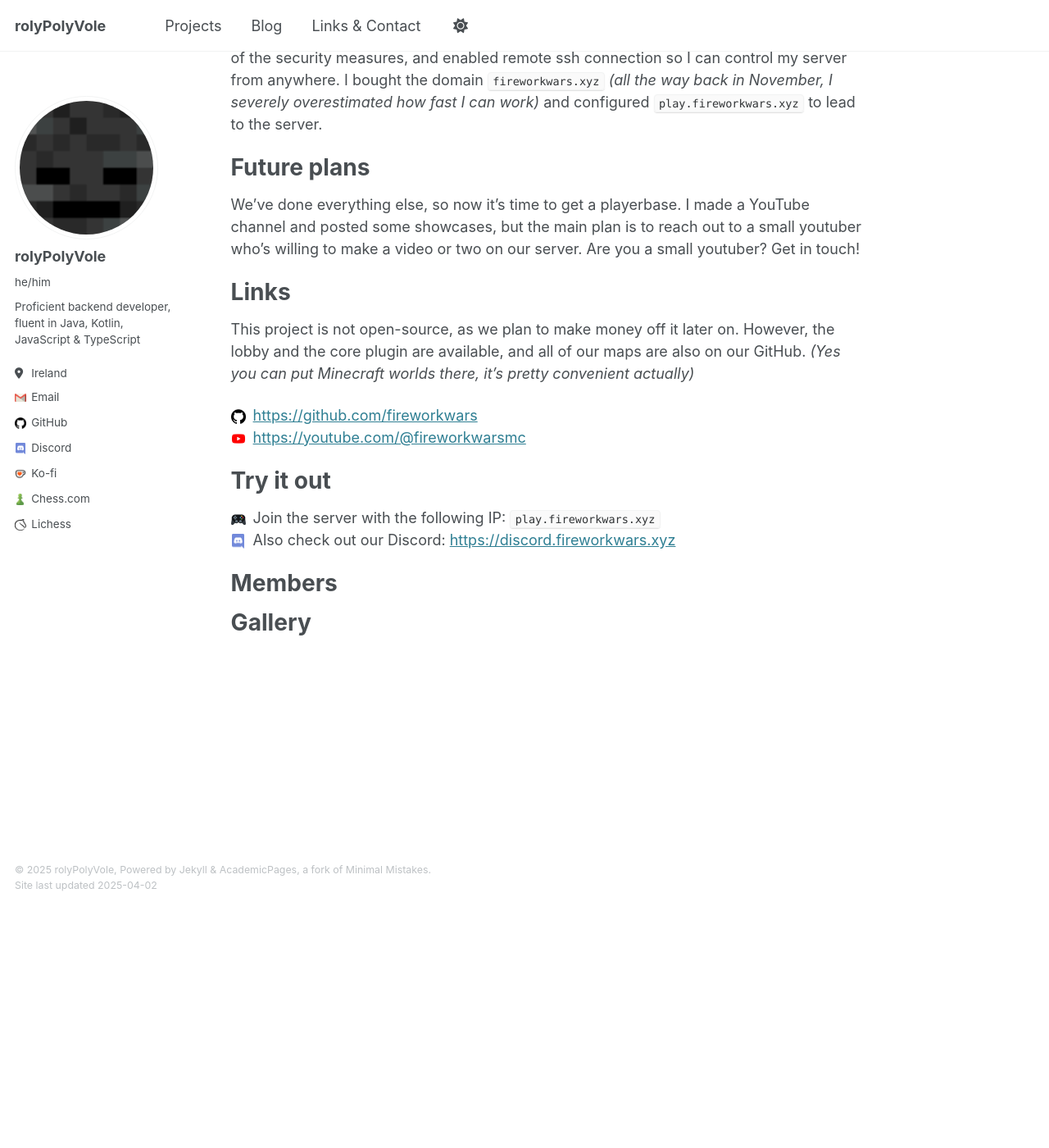
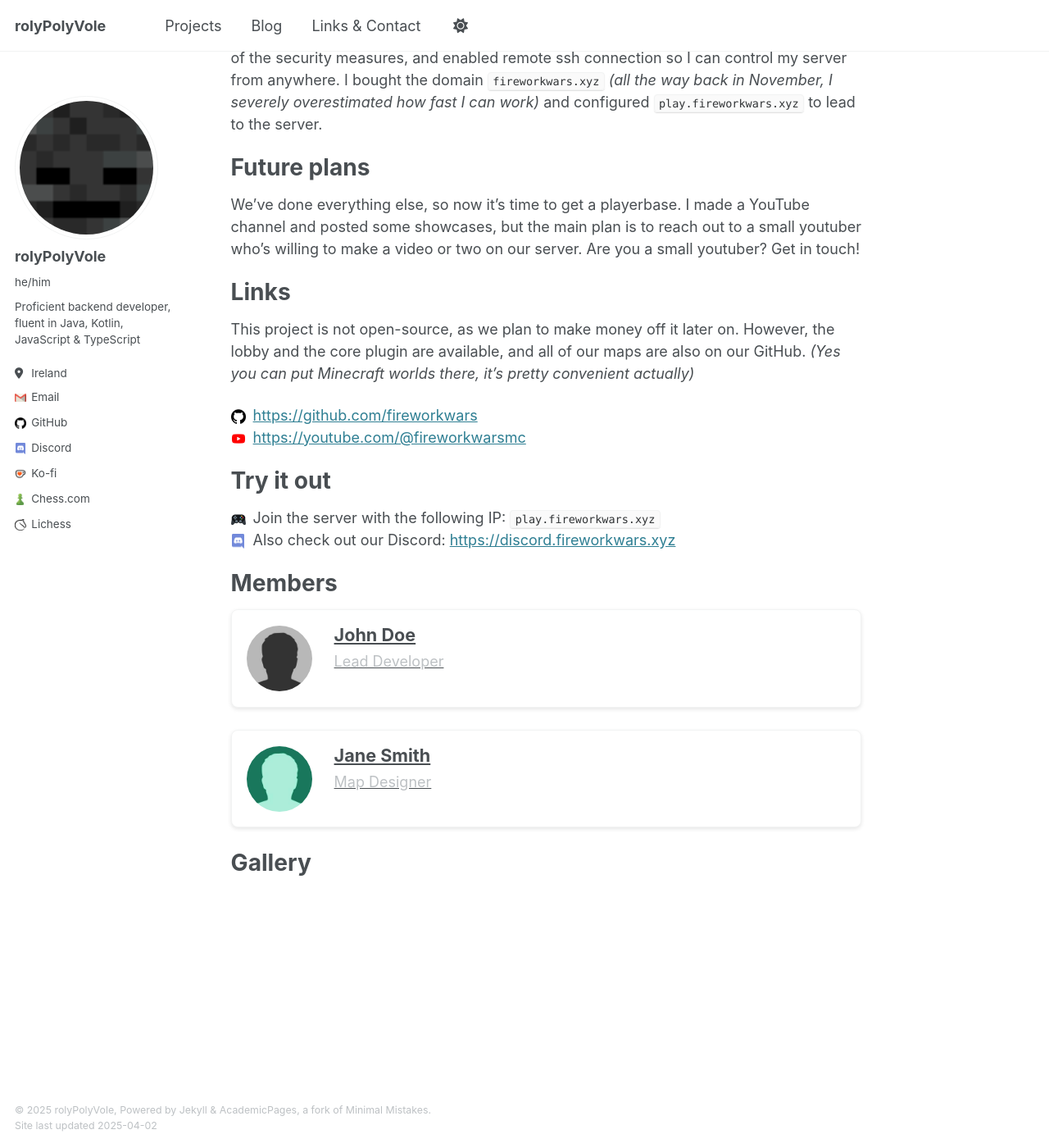
Before and after one commit to rolyPolyVole/rolyPolyVole.github.io, a Jekyll site: the page built from _projects/firework-wars.md, in a window 1280 px wide and 1400 px high, scrolled down 2278 px. Shown: the whole window at 82% size. Built offline with Jekyll 4.4.1, drawn with Linux system fonts in a browser that asks for light colours; before the commit the page ends 3385 px from its top, so only the background shows below that.

Commit message:
Fix dark mode code blocks and add member cards

```diff
--- a/_projects/firework-wars.md
+++ b/_projects/firework-wars.md
@@ -62,4 +62,78 @@ This project is not open-source, as we plan to make money off it later on. Howev
 
 # Members
 
+<style>
+.member__container {
+  margin-bottom: 1.5em;
+}
+.member__link {
+  display: block;
+  text-decoration: none;
+  color: inherit;
+}
+.member__link:hover .member__card {
+  box-shadow: 0 5px 15px rgba(0, 0, 0, 0.15);
+}
+.member__card {
+  display: flex;
+  align-items: center;
+  padding: 1em;
+  background-color: var(--global-bg-color);
+  border-radius: 8px;
+  border: 1px solid var(--global-border-color);
+  box-shadow: 0 2px 5px rgba(0, 0, 0, 0.1);
+  transition: box-shadow 0.3s ease;
+}
+.member__avatar {
+  margin-right: 1.5em;
+}
+.member__avatar img {
+  width: 80px;
+  height: 80px;
+  border-radius: 50%;
+  object-fit: cover;
+}
+.member__info {
+  flex: 1;
+}
+.member__name {
+  margin: 0 0 0.25em 0;
+  font-size: 1.2em;
+  font-weight: bold;
+}
+.member__role {
+  margin: 0;
+  font-size: 0.9em;
+  color: var(--global-text-color-light);
+}
+</style>
+
+<div class="member__container">
+  <a href="https://github.com/johndoe" class="member__link">
+    <div class="member__card">
+      <div class="member__avatar">
+        <img src="/images/bio-photo.jpg" alt="John Doe">
+      </div>
+      <div class="member__info">
+        <h3 class="member__name">John Doe</h3>
+        <p class="member__role">Lead Developer</p>
+      </div>
+    </div>
+  </a>
+</div>
+
+<div class="member__container">
+  <a href="https://github.com/janesmith" class="member__link">
+    <div class="member__card">
+      <div class="member__avatar">
+        <img src="/images/bio-photo-2.jpg" alt="Jane Smith">
+      </div>
+      <div class="member__info">
+        <h3 class="member__name">Jane Smith</h3>
+        <p class="member__role">Map Designer</p>
+      </div>
+    </div>
+  </a>
+</div>
+
 # Gallery
--- a/_sass/_syntax.scss
+++ b/_sass/_syntax.scss
@@ -11,6 +11,11 @@ div.highlighter-rouge, figure.highlight {
   background-color: var(--global-code-background-color);
   box-shadow: $box-shadow;
   font-size: $type-size-4;
+
+  /* Use specific border color for code blocks in dark mode */
+  html[data-theme="dark"] & {
+    border-color: var(--global-code-border-color);
+  }
 
   &:before {
     position: absolute;
```
